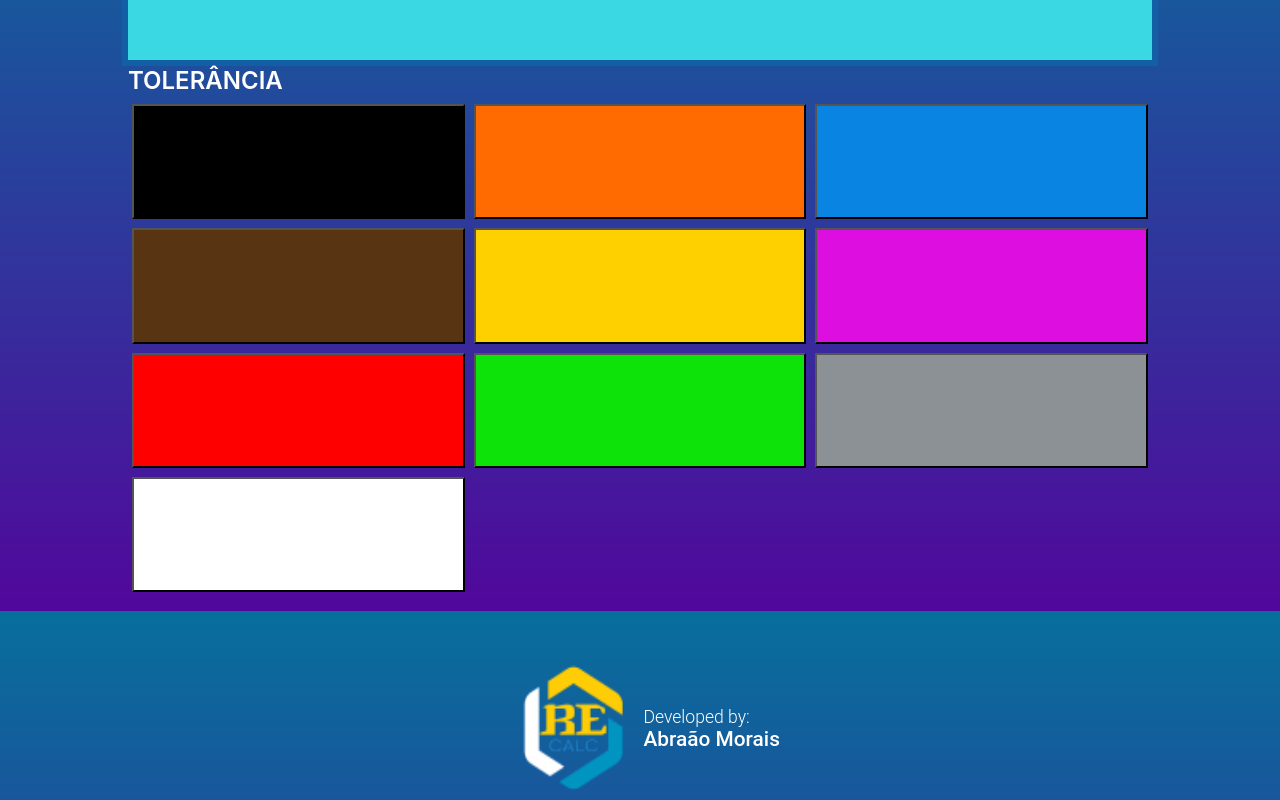
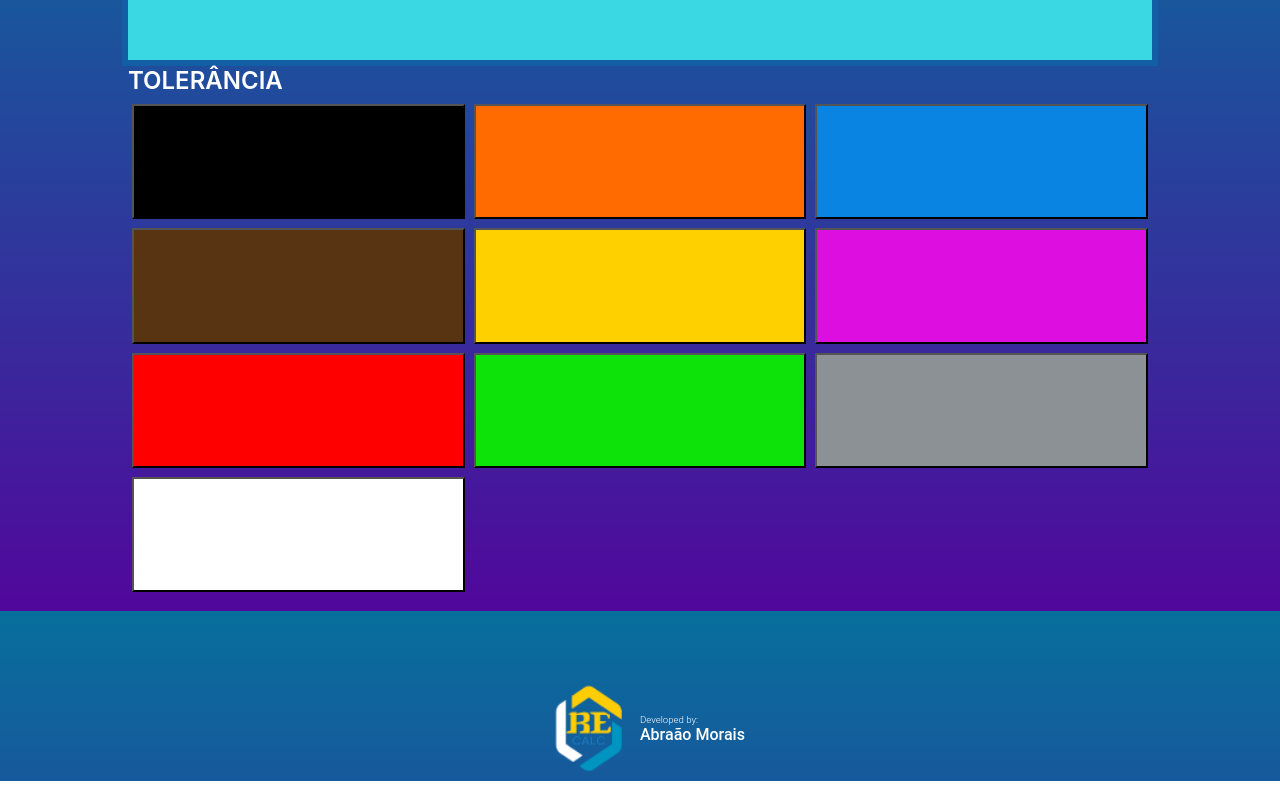
Before and after one commit to AbraaoMorais/Sites, a React (Create React App) app in the folder RE-Calc/re-calc/: page / in a window 1280 px wide. Shown: the part 189-989 px from the top of the page. Built offline with nearby package versions, Linux system fonts and the light colour scheme.

Commit message:
Update footer.css

```diff
--- a/RE-Calc/re-calc/src/components/footer/footer.css
+++ b/RE-Calc/re-calc/src/components/footer/footer.css
@@ -16,21 +16,21 @@ h1{
 }
 h2{
     color: #fff;
-    font-size: 1.1rem;
+    font-size: 0.6rem;
     font-weight: 300;
     margin: 2rem 0 0 0;
     font-family: Roboto,'Helvetica Neue', BlinkMacSystemFont, Segoe UI, Oxygen, Ubuntu, Cantarell, 'Open Sans', sans-serif;
 }
 h3{
     color: #fff;
-    font-size: 1.3rem;
+    font-size: 1rem;
     font-weight: 500;
     font-family: Roboto,'Helvetica Neue', BlinkMacSystemFont, Segoe UI, Oxygen, Ubuntu, Cantarell, 'Open Sans', sans-serif;
     margin: 0;
 }
 .App-logo {
-    width: 9vmax;
-    height: 10vmax;
+    width: 6vmax;
+    height: 7vmax;
     margin:0 -3vw;
     pointer-events: none;
   }
```
